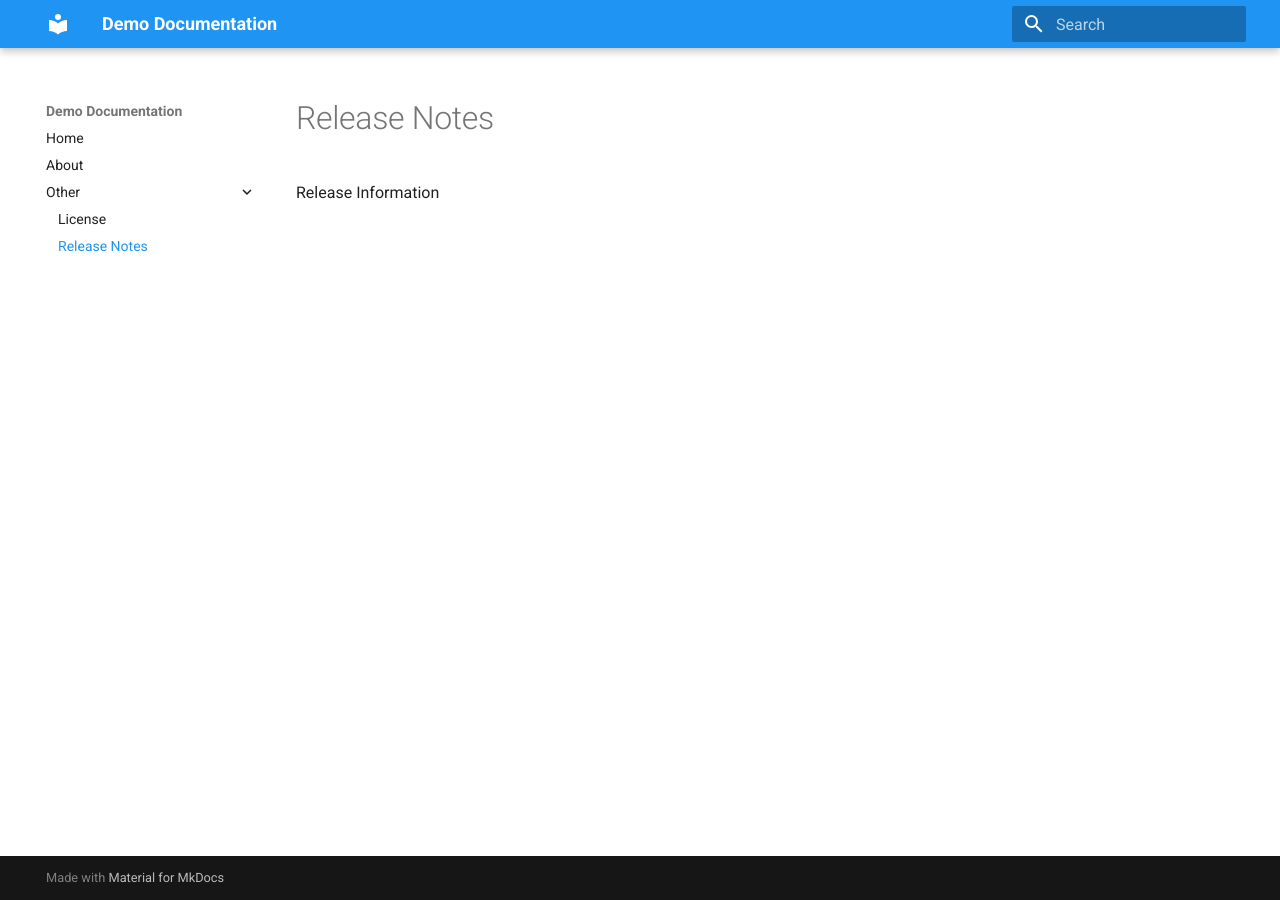
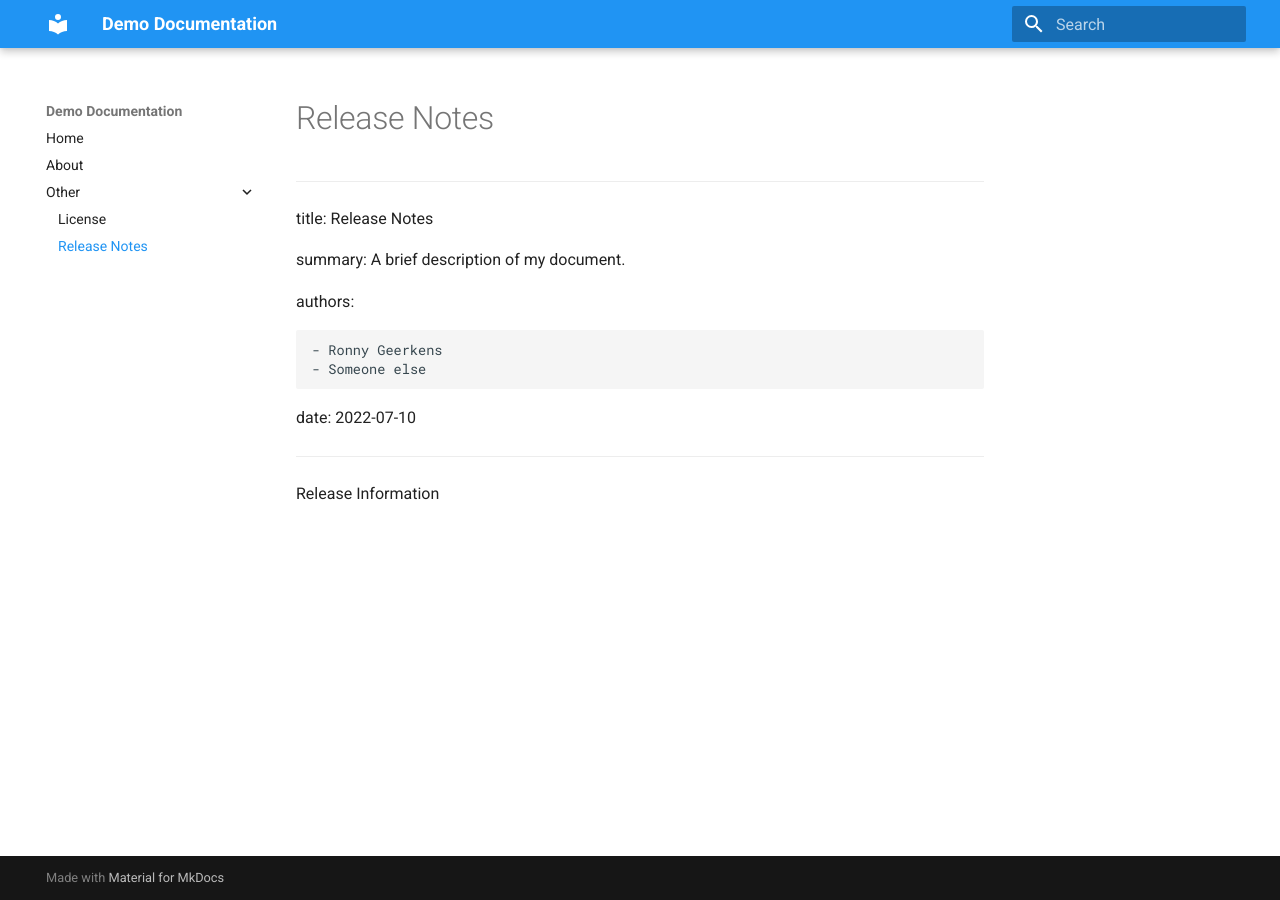
Before and after one commit to rgeerkens/Documentation, an MkDocs documentation site: the page built from docs/release-notes.md, in a window 1280 px wide. Built offline with MkDocs 1.6.1 and Material for MkDocs 9.7.7, drawn with Linux system fonts in a browser that asks for light colours.

Commit message:
Update release-notes.md

```diff
--- a/docs/release-notes.md
+++ b/docs/release-notes.md
@@ -1,3 +1,16 @@
 # Release Notes
 
+---
+title: Release Notes
+
+summary: A brief description of my document.
+
+authors:
+
+    - Ronny Geerkens
+    - Someone else
+date: 2022-07-10
+
+---
+
 Release Information
```
